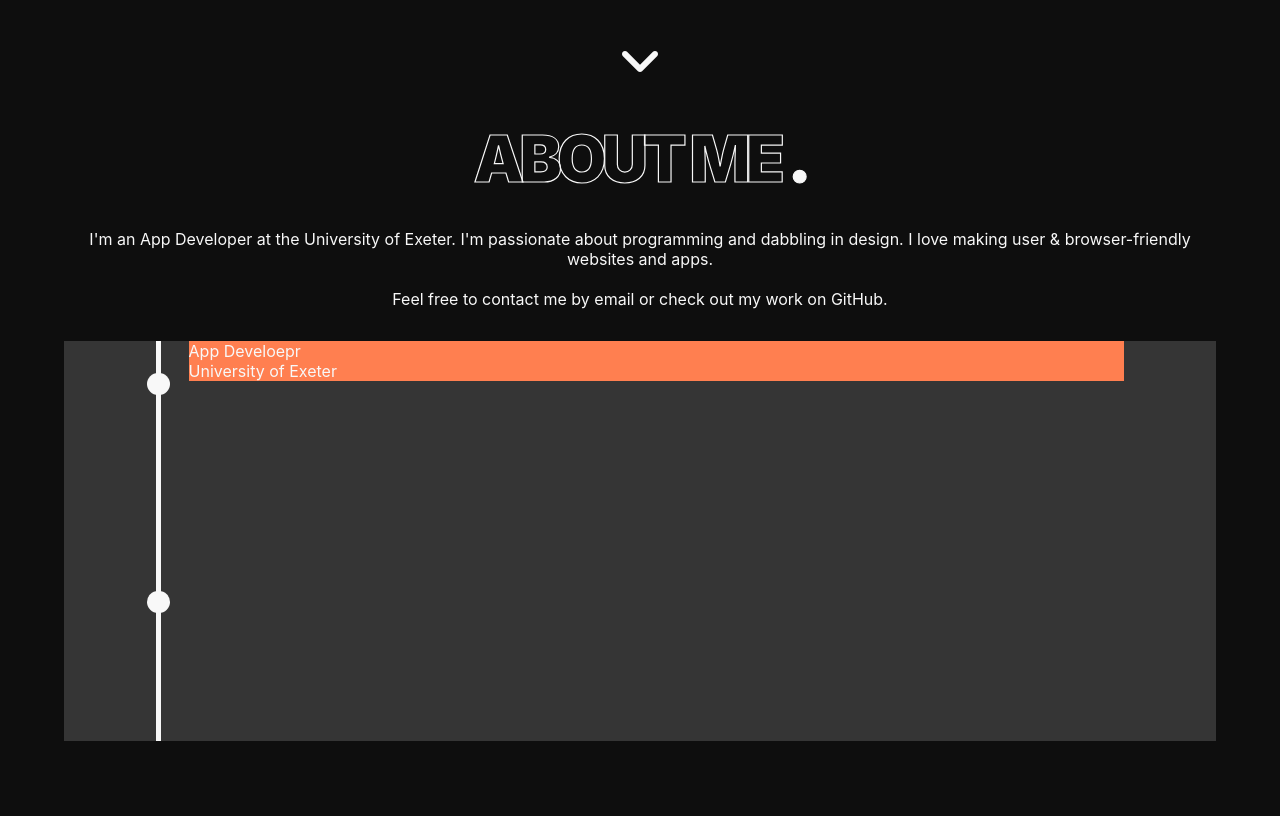
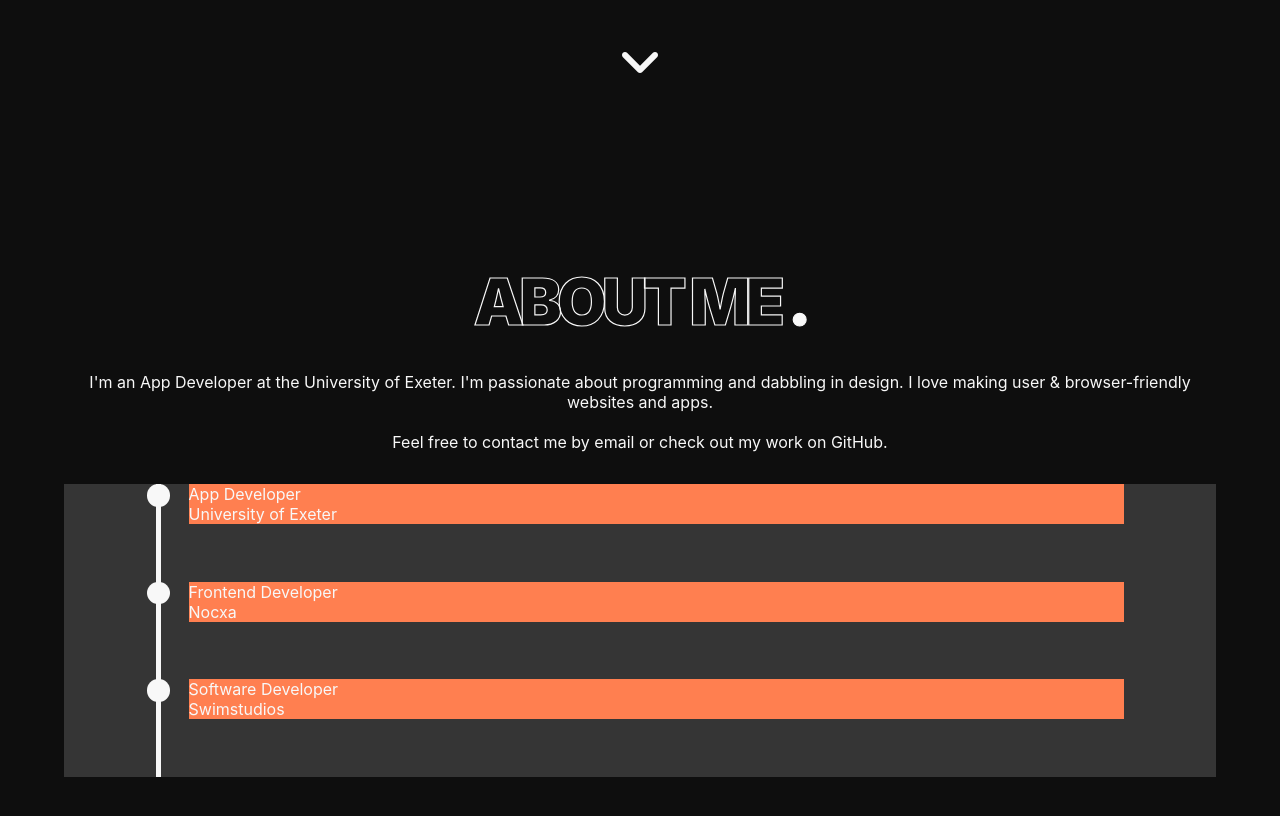
Before and after one commit to gowth6m/myportfolio, a React (Create React App) app: page / in a window 1280 px wide. Shown: the part 680-1496 px from the top of the page. Before the commit the page ends 1421 px from the top, so only its background shows below. Built offline with nearby package versions, Linux system fonts and the light colour scheme; a web font is replaced by a local one.

Commit message:
re-arrange code

```diff
--- a/src/App.tsx
+++ b/src/App.tsx
@@ -2,9 +2,9 @@ import React from "react";
 import "./App.css";
 import { Route, Routes } from "react-router-dom";
 
-import NavBar from "./components/NavBar";
-import { Home } from "./components/Home";
-import { Portfolio } from "./components/Portfolio";
+import NavBar from "./components/nav/NavBar";
+import { Home } from "./components/home/Home";
+import { Portfolio } from "./components/portfolio/Portfolio";
 
 function App() {
   return (
--- a/src/components/About.css
+++ /dev/null
@@ -1,77 +0,0 @@
-.about-page {
-    height: auto;
-    width: 100%;
-}
-
-.about-page-container {
-    display: flex;
-    flex-direction: column;
-    align-items: center;
-    justify-content: center;
-    height: 100%;
-    width: 90%;
-}
-
-.about-section-one {
-    flex-direction: column;
-}
-
-.about-title span {
-    color: var(--white);
-}
-
-.about-section-two {
-    flex-direction: column;
-    background-color: rgb(53, 53, 53);
-    width: 100%;
-    height: 50vh;
-}
-
-.about-timeline {
-    height: 100%;
-    width: 100%;
-    position: relative;
-    }/* Edit variables here to ensure timeline doesn't mess up */:root
-    {
-        --timelineWidth: 5px;
-        --timelineCircleWidth: 1.4em;
-        --timeLineLeftMargin: 8%;
-        --timelineItemHeight: 40%;
-        --gapBetween: 10px;
-    }
-
-    .about-timeline:before {
-        content: '';
-        width: var(--timelineWidth);
-        height: 100%;
-        background-color: var(--white);
-        position: absolute;
-        left: var(--timeLineLeftMargin);
-    }
-
-    .about-timeline-item {
-        /* background-color: brown; */
-        width: calc(100% - var(--timeLineLeftMargin) * 2);
-        height: var(--timelineItemHeight);
-        margin-left: 8%;
-        margin-bottom: 5%;
-        position: relative;
-    }
-
-    .about-timeline-item:before {
-        content: '';
-        border-radius: 50%;
-        width: var(--timelineCircleWidth);
-        height: var(--timelineCircleWidth);
-        background-color: var(--white);
-        position: absolute;
-        top: calc(var(--timelineItemHeight) / 2);
-        left: calc(-0% - var(--timelineCircleWidth) / 2 + var(--timelineWidth)/2);
-    }
-
-    .about-timeline-item-content{
-        text-align: left;
-        background-color: coral;
-        width: calc(100% - var(--timelineCircleWidth) - var(--gapBetween));
-        margin: 0 calc(var(--timelineCircleWidth) + var(--gapBetween));
-    }
--- /dev/null
+++ b/src/components/about/About.css
@@ -0,0 +1,36 @@
+/* Edit variables here to ensure timeline doesn't mess up */
+:root {
+    --timelineWidth: 5px;
+    --timelineCircleWidth: 1.4em;
+    --timeLineLeftMargin: 8%;
+    --timelineItemHeight: 40%;
+    --gapBetween: 10px;
+}
+
+.about-page {
+    min-height: 100dvh;
+    width: 100%;
+}
+
+.about-page-container {
+    display: flex;
+    flex-direction: column;
+    align-items: center;
+    justify-content: center;
+    height: 100%;
+    width: 90%;
+}
+
+.about-section-one {
+    flex-direction: column;
+}
+
+.about-title span {
+    color: var(--white);
+}
+
+.about-section-two {
+    flex-direction: column;
+    background-color: rgb(53, 53, 53);
+    width: 100%;
+}
--- a/src/components/About.tsx
+++ b/src/components/about/About.tsx
@@ -1,4 +1,5 @@
 import "./About.css";
+import { Timeline } from "./Timeline";
 
 export function About() {
   return (
@@ -23,19 +24,7 @@ export function About() {
 
         {/* Section two - timeline */}
         <div className="about-section-two flex">
-          <div className="about-timeline">
-            <div className="about-timeline-item">
-              <div className="about-timeline-item-content">
-                App Develoepr
-                <br></br>
-                University of Exeter
-              </div>
-            </div>
-
-            <div className="about-timeline-item">
-
-            </div>
-          </div>
+          <Timeline />
         </div>
       </div>
     </div>
--- /dev/null
+++ b/src/components/about/Timeline.css
@@ -0,0 +1,50 @@
+/* Edit variables here to ensure timeline doesn't mess up */
+:root {
+    --timelineWidth: 5px;
+    --timelineCircleWidth: 1.4em;
+    --timeLineLeftMargin: 8%;
+    --timelineItemHeight: 40%;
+    --gapBetween: 10px;
+}
+
+.about-timeline {
+    height: 100%;
+    width: 100%;
+    position: relative;
+}
+
+/* The line of the timeline */
+.about-timeline:before {
+    content: '';
+    width: var(--timelineWidth);
+    height: 100%;
+    background-color: var(--white);
+    position: absolute;
+    left: var(--timeLineLeftMargin);
+}
+
+.about-timeline-item {
+    width: calc(100% - var(--timeLineLeftMargin) * 2);
+    height: var(--timelineItemHeight);
+    margin-left: 8%;
+    margin-bottom: 5%;
+    position: relative;
+}
+
+/* Dot on the timeline */
+.about-timeline-item:before {
+    content: '';
+    border-radius: 50%;
+    width: var(--timelineCircleWidth);
+    height: var(--timelineCircleWidth);
+    background-color: var(--white);
+    position: absolute;
+    left: calc(-0% - var(--timelineCircleWidth) / 2 + var(--timelineWidth)/2);
+}
+
+.about-timeline-item-container {
+    text-align: left;
+    background-color: coral;
+    width: calc(100% - var(--timelineCircleWidth) - var(--gapBetween));
+    margin: 0 calc(var(--timelineCircleWidth) + var(--gapBetween));
+}
--- /dev/null
+++ b/src/components/about/Timeline.tsx
@@ -0,0 +1,40 @@
+import "./Timeline.css";
+
+export function Timeline() {
+  class TimelineItem {
+    title: string;
+    subtitle:string;
+
+    constructor(title: string, subtitle: string) {
+      this.title = title;
+      this.subtitle = subtitle;
+    }
+
+    display() {
+      return (
+        <div className="about-timeline-item">
+          <div className="about-timeline-item-container">
+            <div className="about-timeline-item-context">
+              {this.title}
+              <br></br>
+              {this.subtitle}
+            </div>
+          </div>
+        </div>
+      );
+    }
+  }
+
+  let one = new TimelineItem('App Developer', 'University of Exeter');
+  let two = new TimelineItem('Frontend Developer', 'Nocxa');
+  let three = new TimelineItem('Software Developer', 'Swimstudios');
+
+  return (
+    <div className="about-timeline">
+      {/* Items */}
+      {one.display()}
+      {two.display()}
+      {three.display()}
+    </div>
+  );
+}
--- a/src/components/Home.tsx
+++ b/src/components/home/Home.tsx
@@ -1,5 +1,5 @@
 import { useEffect, useState } from "react";
-import { About } from "./About";
+import { About } from "../about/About";
 import "./Home.css";
 
 export function Home() {
```
Also changed, not shown: src/components/home/Home.css (renamed from src/components/Home.css), src/components/nav/NavBar.css (renamed from src/components/NavBar.css), src/components/nav/NavBar.tsx (renamed from src/components/NavBar.tsx), src/components/portfolio/Portfolio.tsx (renamed from src/components/Portfolio.tsx).
